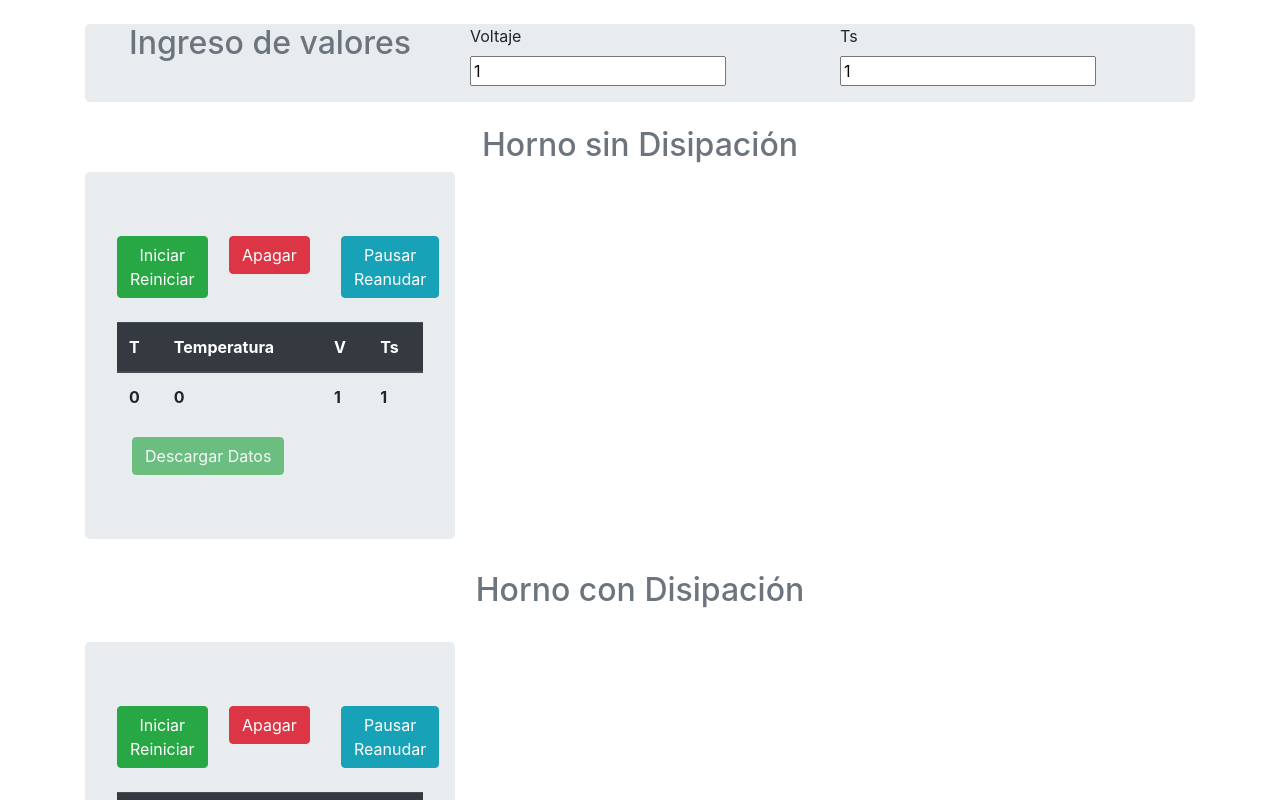
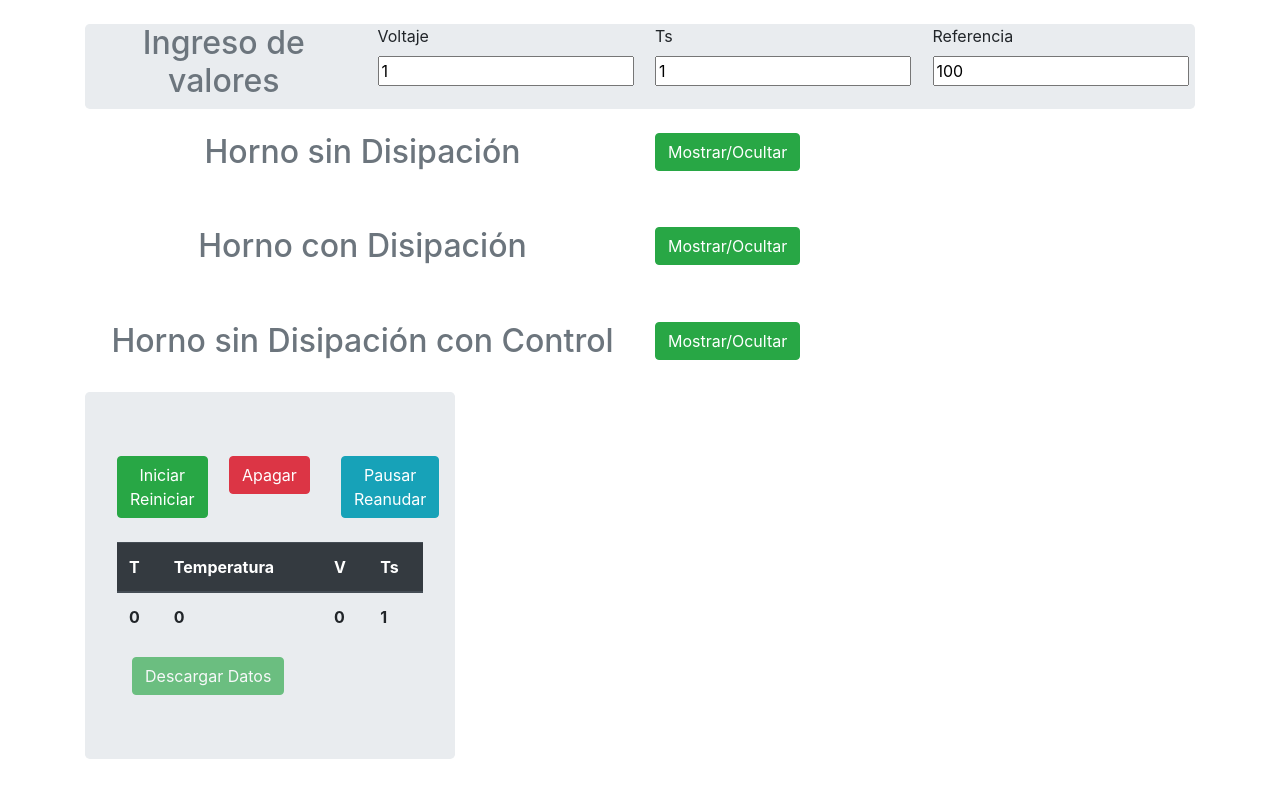
Before and after one commit to andresGarcia97/Dinamicos2-SCADA-Horno, an Angular app: page / in a window 1280 px wide. Shown: the top 800 px of the page. Built offline with nearby package versions, Linux system fonts and the light colour scheme.

Commit message:
Se añade horno basico con control
-Los hornos se apagan automaticamente al llegar a la referencia.
-Se ocultan los primeros 2 hornos.

```diff
--- a/src/app/app.component.html
+++ b/src/app/app.component.html
@@ -4,32 +4,49 @@
     <br />
     <div class="jumbotron nopadding">
       <div class="row my-auto mx-auto">
-        <div class="col-4">
+        <div class="col-3">
           <div class="header clearfix sub-container">
             <h2 class="text-muted title text-center">Ingreso de valores</h2>
           </div>
         </div>
-        <div class="col-4">
+        <div class="col-3">
           <div class="form-group">
             <label for="txtVoltaje">Voltaje</label>
             <br>
             <input type="number" id="txtVoltaje" class="input" placeholder="Voltaje" required [(ngModel)]="voltaje">
           </div>
         </div>
-        <div class="col-4">
+        <div class="col-3">
           <div class="form-group">
             <label for="txtTs">Ts</label>
             <br>
             <input type="number" id="txtTs" class="input" placeholder="Ts" required [(ngModel)]="ts" min="1">
           </div>
         </div>
+        <div class="col-3">
+          <div class="form-group">
+            <label for="txtTs">Referencia</label>
+            <br>
+            <input type="number" id="txtTs" class="input" placeholder="Referencia" required [(ngModel)]="referencia"
+              min="10">
+          </div>
+        </div>
       </div>
     </div>
     <br />
     <div class="header clearfix sub-container">
-      <h2 class="text-muted title text-center">Horno sin Disipación</h2>
+      <div class="row no nopadding">
+        <div class="col-lg-6">
+          <h2 class="text-muted title text-center">Horno sin Disipación</h2>
+        </div>
+        <div class="col-lg-6">
+          <button type="button" id="btnEnceder" class="btn btn-success"
+            (click)="mostrarHornoBasico()">Mostrar/Ocultar</button>
+        </div>
+      </div>
     </div>
-    <div class="row nopadding">
+    <br>
+    <div class="row nopadding" *ngIf="mostrarBasico">
       <div class="jumbotron col-lg-4">
         <div class="row marketing">
           <div class="col-4">
@@ -71,11 +88,20 @@
         <canvas [id]="tituloGraficaBasica"></canvas>
       </div>
     </div>
+    <br>
     <div class="header clearfix sub-container">
-      <h2 class="text-muted title text-center">Horno con Disipación</h2>
+      <div class="row nopadding">
+        <div class="col-lg-6">
+          <h2 class="text-muted title text-center">Horno con Disipación</h2>
+        </div>
+        <div class="col-lg-6">
+          <button type="button" id="btnEnceder" class="btn btn-success"
+            (click)="mostrarHornoDisipacion()">Mostrar/Ocultar</button>
+        </div>
+      </div>
     </div>
     <br />
-    <div class="row nopadding">
+    <div class="row nopadding" *ngIf="mostrarDisipasion">
       <div class="jumbotron col-lg-4">
         <div class="row marketing">
           <div class="col-4">
@@ -97,14 +123,12 @@
               <th scope="col">T</th>
               <th scope="col">Temperatura</th>
               <th scope="col">V</th>
-              <th scope="col">Ts</th>
             </tr>
           </thead>
           <tbody>
             <th scope="col">{{tiempo2}}</th>
             <th scope="col">{{temperaturaRedondeo}}</th>
             <th scope="col">{{voltaje}}</th>
-            <th scope="col">{{ts}}</th>
           </tbody>
         </table>
         <div class="row marketing nopadding">
@@ -118,7 +142,64 @@
         <canvas [id]="titulograficaDisipacion"></canvas>
       </div>
     </div>
-    <footer>
+    <br />
+    <div class="header clearfix sub-container">
+      <div class="row no nopadding">
+        <div class="col-lg-6">
+          <h2 class="text-muted title text-center">Horno sin Disipación con Control</h2>
+        </div>
+        <div class="col-lg-6">
+          <button type="button" id="btnEnceder" class="btn btn-success"
+            (click)="mostrarHornoBasicoControl()">Mostrar/Ocultar</button>
+        </div>
+      </div>
+    </div>
+    <br>
+    <div class="row nopadding" *ngIf="mostrarBasicoControl">
+      <div class="jumbotron col-lg-4">
+        <div class="row marketing">
+          <div class="col-4">
+            <button type="button" id="btnEnceder" class="btn btn-success" (click)="hornoBasicoConControl()">Iniciar
+              Reiniciar</button>
+          </div>
+          <div class="col-4">
+            <button type="button" id="btnEnceder" class="btn btn-danger" (click)="apagarBasicoControl()">Apagar</button>
+          </div>
+          <div class="col-4">
+            <button type="button" id="btnEnceder" class="btn btn-info" (click)="pausarBasicoControl()">Pausar
+              Reanudar</button>
+          </div>
+        </div>
+        <br>
+        <table class="table">
+          <thead class="thead-dark">
+            <tr>
+              <th scope="col">T</th>
+              <th scope="col">Temperatura</th>
+              <th scope="col">V</th>
+              <th scope="col">Ts</th>
+            </tr>
+          </thead>
+          <tbody>
+            <th scope="col">{{tiempo3}}</th>
+            <th scope="col">{{temperaturaBasicoControl}}</th>
+            <th scope="col">{{voltajeInternoControl}}</th>
+            <th scope="col">{{ts}}</th>
+          </tbody>
+        </table>
+        <div class="row marketing nopadding">
+          <div class="col-8">
+            <button type="button" id="btnDescargar" class="btn btn-success" [disabled]='apagadoBasicoControl'
+              (click)="descargarArchivoSinDisipacionControl()">Descargar Datos</button>
+          </div>
+        </div>
+      </div>
+      <div class="col-lg-8 nopadding">
+        <canvas [id]="tituloGraficaBasicaControl"></canvas>
+      </div>
+    </div>
+    <br>
+    <footer class="relative-bottom">
       <div class="jumbotron nopadding">
         <div class="row">
           <div class="col-4">
--- a/src/app/app.component.ts
+++ b/src/app/app.component.ts
@@ -14,7 +14,7 @@ export class AppComponent {
   voltaje = 1;
   ts = 1;
   tiempoAlentamiento = 100;
-  maximoIteraciones = 500;
+  referencia = 100;
 
   // variables primer ejercicio, sin disipacion
   tituloGraficaBasica = 'grafica1';
@@ -26,6 +26,7 @@ export class AppComponent {
   intervalBasico = null;
   pausadoBasico = true;
   apagadoBasico = true;
+  mostrarBasico = false;
 
   // variables segundo ejercicio, con disipacion
   titulograficaDisipacion = 'grafica2';
@@ -37,7 +38,6 @@ export class AppComponent {
   salidaSistema = [0, 0, 0, 0];
   u = [this.voltaje, this.voltaje, this.voltaje, this.voltaje];
   tiempo2 = 0;
-  referencia2 = 1;
   intervalDisipacion = null;
   temperaturaDisipacion = 0;
   datosDisipacion = [];
@@ -45,6 +45,24 @@ export class AppComponent {
   temperaturaRedondeo = 0;
   pausadoDisipasion = true;
   apagadoDisipasion = true;
+  mostrarDisipasion = false;
+
+  // variables horno basico con controlP
+  tituloGraficaBasicaControl = 'grafica3';
+  tiempo3 = 0;
+  kControl = 10;
+  temperaturaBasicoControl = 0;
+  voltajeInternoControl = 0;
+  graficaBasicaControl: any;
+  resultadosControl = [];
+  datosBasicoControl = [];
+  datosReferenciaBasicoControl = [];
+  intervalBasicoControl = null;
+  pausadoBasicoControl = true;
+  apagadoBasicoControl = true;
+  mostrarBasicoControl = true;
+
+  // funciones horno basico
 
   private T(temperatura: number): number {
     return temperatura;
@@ -90,6 +108,60 @@ export class AppComponent {
     });
   }
 
+  private insercionDatosBasico(): void {
+    this.datosBasico.push(new DataChart(this.tiempo1, this.temperaturaBasico));
+    this.resultados.push(this.temperaturaBasico);
+    this.graficaBasica.update();
+  }
+
+  public apagarBasico(): void {
+    clearInterval(this.intervalBasico);
+    this.pausadoBasico = false;
+    this.intervalBasico = null;
+    this.apagadoBasico = false;
+    return;
+  }
+
+  public pausarBasico(): void {
+    this.pausadoBasico = !this.pausadoBasico;
+  }
+
+  public mostrarHornoBasico(): void {
+    this.mostrarBasico = !this.mostrarBasico;
+  }
+
+  public hornoBasico(): void {
+    this.apagadoBasico = true;
+    this.pausadoBasico = true;
+    this.datosBasico = [];
+    this.resultados = [];
+    this.graficarBasica();
+    this.temperaturaBasico = 0;
+    this.tiempo1 = 0;
+    this.temperaturaBasico = this.V(this.voltaje) * this.ts * 0 + this.T(0);
+    this.resultados.push(this.temperaturaBasico);
+    this.insercionDatosBasico();
+    this.tiempo1 = 1;
+    this.intervalBasico = setInterval(() => {
+      if (this.pausadoBasico) {
+        // formula
+        this.temperaturaBasico = this.V(this.voltaje) * this.ts + this.T(this.resultados[this.tiempo1 - 1]);
+        this.temperaturaBasico = this.temperaturaMinima(this.temperaturaBasico);
+        this.insercionDatosBasico();
+        this.tiempo1++;
+        if (this.temperaturaBasico === this.referencia) {
+          this.apagarBasico();
+        }
+      }
+    }, this.ts * this.tiempoAlentamiento);
+  }
+
+  public descargarArchivoSinDisipacion(): void {
+    this.crearDocumentoExcel(this.datosBasico, '-sin-disipacion');
+  }
+
+  // funciones horno con disipacion
+
   private graficarDisipacion(): void {
     this.graficaDisipacion = new Chart(this.titulograficaDisipacion, {
       type: 'scatter',
@@ -126,33 +198,11 @@ export class AppComponent {
     });
   }
 
-  private temperaturaMinima(temperatura: number): number {
-    if (temperatura <= 0) {
-      return 0;
-    }
-    return temperatura;
-  }
-
-  private insercionDatosBasico(): void {
-    this.datosBasico.push(new DataChart(this.tiempo1, this.temperaturaBasico));
-    this.resultados.push(this.temperaturaBasico);
-    this.graficaBasica.update();
-  }
-
   private insercionDatosDisipacion(): void {
-    this.temperaturaRedondeo = Math.round(this.temperaturaDisipacion);
     this.salidaSistema.push(this.temperaturaDisipacion);
     this.u.push(this.voltaje);
     this.datosDisipacion.push(new DataChart(this.tiempo2, this.temperaturaDisipacion));
     this.graficaDisipacion.update();
-  }
-
-  public apagarBasico(): void {
-    clearInterval(this.intervalBasico);
-    this.pausadoBasico = false;
-    this.intervalBasico = null;
-    this.apagadoBasico = false;
-    return;
   }
 
   public apagarDisipacion(): void {
@@ -163,38 +213,12 @@ export class AppComponent {
     return;
   }
 
-  public pausarBasico(): void {
-    this.pausadoBasico = !this.pausadoBasico;
-  }
-
   public pausarDisipacion(): void {
     this.pausadoDisipasion = !this.pausadoDisipasion;
   }
 
-  public hornoBasico(): void {
-    this.apagadoBasico = true;
-    this.pausadoBasico = true;
-    this.datosBasico = [];
-    this.resultados = [];
-    this.graficarBasica();
-    this.temperaturaBasico = 0;
-    this.tiempo1 = 0;
-    this.temperaturaBasico = this.V(this.voltaje) * this.ts * 0 + this.T(0);
-    this.resultados.push(this.temperaturaBasico);
-    this.insercionDatosBasico();
-    this.tiempo1 = 1;
-    this.intervalBasico = setInterval(() => {
-      if (this.pausadoBasico) {
-        // formula
-        this.temperaturaBasico = this.V(this.voltaje) * this.ts + this.T(this.resultados[this.tiempo1 - 1]);
-        this.temperaturaBasico = this.temperaturaMinima(this.temperaturaBasico);
-        this.insercionDatosBasico();
-        this.tiempo1++;
-        if (this.tiempo1 === this.maximoIteraciones) {
-          this.apagarBasico();
-        }
-      }
-    }, this.ts * this.tiempoAlentamiento);
+  public mostrarHornoDisipacion(): void {
+    this.mostrarDisipasion = !this.mostrarDisipasion;
   }
 
   public hornoDisipacion(): void {
@@ -217,11 +241,140 @@ export class AppComponent {
         this.temperaturaDisipacion = this.temperaturaMinima(this.temperaturaDisipacion);
         this.insercionDatosDisipacion();
         this.tiempo2++;
-        if (this.tiempo2 === this.maximoIteraciones) {
+        this.temperaturaRedondeo = Math.round(this.temperaturaDisipacion);
+        if (this.temperaturaRedondeo === this.referencia) {
           this.apagarDisipacion();
         }
       }
     }, this.ts * this.tiempoAlentamiento);
+  }
+
+  public descargarArchivoConDisipacion(): void {
+    this.crearDocumentoExcel(this.datosDisipacion, '-con-disipacion');
+  }
+
+  // funciones horno basico con control P
+
+  private graficarBasicaControl(): void {
+    this.graficaBasicaControl = new Chart(this.tituloGraficaBasicaControl, {
+      type: 'scatter',
+      data: {
+        datasets: [
+          {
+            label: 'Temperatura sin Disipación y control P',
+            showLine: true,
+            backgroundColor: 'rgba(48, 107, 52, 0.6)',
+            pointBorderColor: 'rgba(0, 0, 0)',
+            pointBackgroundColor: 'rgba(255, 255, 255)',
+            borderColor: 'rgba(0, 0, 0)',
+            data: this.datosBasicoControl,
+          },
+          {
+            label: 'Referencia',
+            showLine: false,
+            pointBorderColor: 'rgba(0, 0, 0)',
+            pointBackgroundColor: 'rgba(255, 255, 255)',
+            borderColor: 'rgba(0, 0, 0)',
+            data: this.datosReferenciaBasicoControl,
+          }
+        ],
+      },
+      options: {
+        responsive: true,
+        scales: {
+          xAxes: [{
+            display: true,
+            scaleLabel: {
+              display: true,
+              labelString: 'Tiempo'
+            }
+          }],
+          yAxes: [{
+            display: true,
+            scaleLabel: {
+              display: true,
+              labelString: 'Temperatura'
+            }
+          }]
+        }
+      }
+    });
+  }
+
+  private insercionDatosBasicoControl(): void {
+    this.datosReferenciaBasicoControl.push(new DataChart(this.tiempo3, this.referencia));
+    this.datosBasicoControl.push(new DataChart(this.tiempo3, this.temperaturaBasicoControl));
+    this.resultadosControl.push(this.temperaturaBasicoControl);
+    this.graficaBasicaControl.update();
+  }
+
+  public apagarBasicoControl(): void {
+    clearInterval(this.intervalBasicoControl);
+    this.pausadoBasicoControl = false;
+    this.intervalBasicoControl = null;
+    this.apagadoBasicoControl = false;
+    return;
+  }
+
+  public pausarBasicoControl(): void {
+    this.pausadoBasicoControl = !this.pausadoBasicoControl;
+  }
+
+  public mostrarHornoBasicoControl(): void {
+    this.mostrarBasicoControl = !this.mostrarBasicoControl;
+  }
+
+  public hornoBasicoConControl(): void {
+    this.voltajeInternoControl = 0;
+    this.voltajeInternoControl = this.voltaje.valueOf();
+    this.apagadoBasicoControl = true;
+    this.pausadoBasicoControl = true;
+    this.datosBasicoControl = [];
+    this.datosReferenciaBasicoControl = [];
+    this.resultadosControl = [];
+    this.graficarBasicaControl();
+    this.temperaturaBasicoControl = 0;
+    this.tiempo3 = 0;
+    this.temperaturaBasicoControl = this.V(this.voltajeInternoControl) * this.ts * 0 + this.T(0);
+    this.resultadosControl.push(this.temperaturaBasicoControl);
+    this.insercionDatosBasicoControl();
+    this.tiempo3 = 1;
+    this.intervalBasicoControl = setInterval(() => {
+      if (this.pausadoBasicoControl) {
+        // formula
+        this.temperaturaBasicoControl = this.V(this.voltajeInternoControl) * this.ts + this.T(this.resultadosControl[this.tiempo3 - 1]);
+        this.temperaturaBasicoControl = this.temperaturaMinima(this.temperaturaBasicoControl);
+        this.insercionDatosBasicoControl();
+        this.tiempo3++;
+        this.validarReferennciaBasicoControl();
+      }
+    }, this.ts * this.tiempoAlentamiento);
+  }
+
+  private validarReferennciaBasicoControl(): void {
+    if (this.temperaturaBasicoControl > this.referencia) {
+      this.voltajeInternoControl = this.voltajeInternoControl - this.kControl;
+    }
+    else if (this.temperaturaBasicoControl < this.referencia) {
+      this.voltajeInternoControl = this.voltajeInternoControl + this.kControl;
+    }
+    else if (this.temperaturaBasicoControl === this.referencia) {
+      this.apagarBasicoControl();
+    }
+    return;
+  }
+
+  public descargarArchivoSinDisipacionControl(): void {
+    this.crearDocumentoExcel(this.datosBasicoControl, '-sin-disipacion-controlP');
+  }
+
+  // funciones transversales
+
+  private temperaturaMinima(temperatura: number): number {
+    if (temperatura <= 0) {
+      return 0;
+    }
+    return temperatura;
   }
 
   private crearDocumentoExcel(datos: any[], nombre: string): void {
@@ -259,12 +412,4 @@ export class AppComponent {
     saveAs(new Blob([s2ab(wbout)], { type: 'application/octet-stream' }), nombreArchivoExcel.concat('.xlsx'));
   }
 
-  public descargarArchivoSinDisipacion(): void {
-    this.crearDocumentoExcel(this.datosBasico, '-sin-disipacion');
-  }
-
-  public descargarArchivoConDisipacion(): void {
-    this.crearDocumentoExcel(this.datosDisipacion, '-con-disipacion');
-  }
-
 }
```
